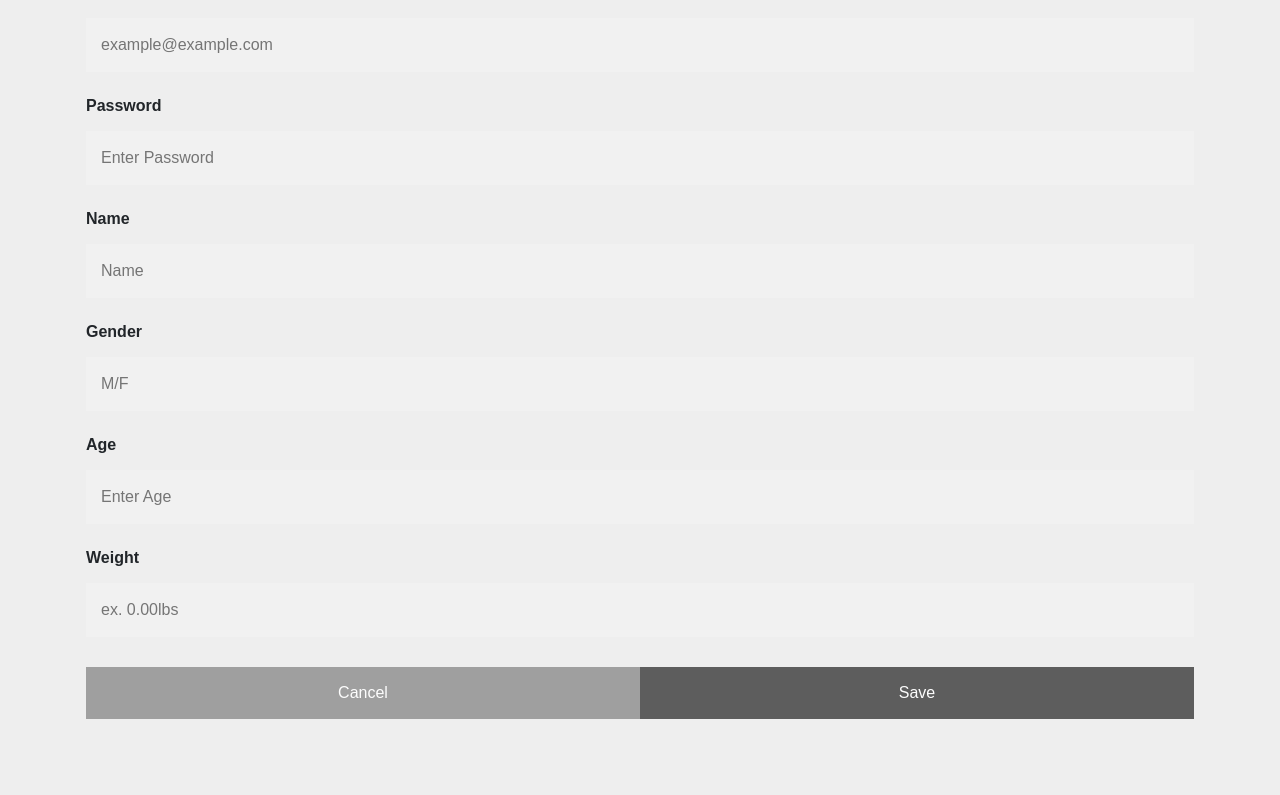
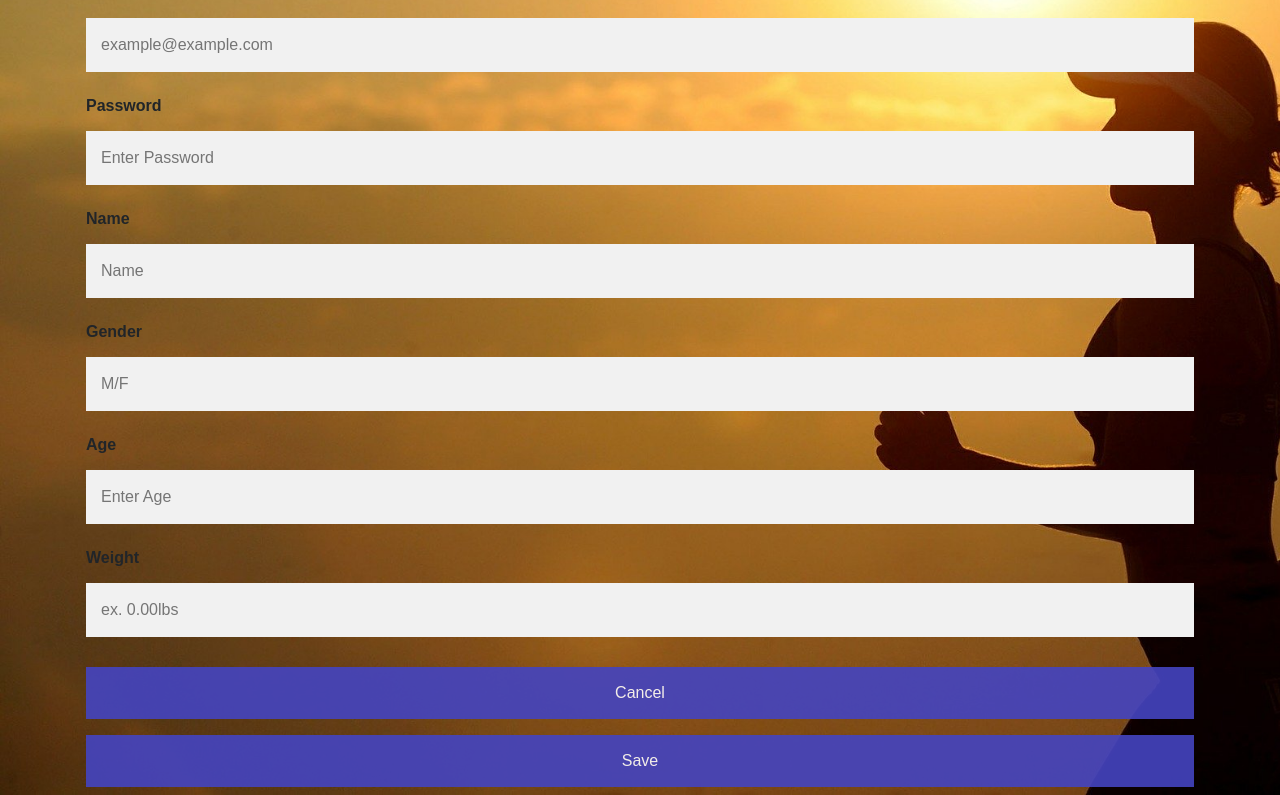
Before and after one commit to eileenreid4657/eileenreid4657-gmail.com, a React (Create React App) app in the folder client/: page /Signup in a window 1280 px wide. Shown: the part 243-1038 px from the top of the page. Before the commit the page ends 970 px from the top, so only its background shows below. Built offline with nearby package versions, Linux system fonts and the light colour scheme.

Commit message:
added styling to the signup, login pages

```diff
--- a/client/src/components/Login/index.css
+++ b/client/src/components/Login/index.css
@@ -14,3 +14,13 @@
     margin-top: 10px;
     margin-bottom: 50px;
 }
+
+.btn {
+  background-color: rgb(68, 68, 192);
+}
+
+body {
+  background-image: url(/running-573762_1920.jpg);
+  background-size: cover;
+  background-repeat: no-repeat;
+}
--- a/client/src/components/Signup/index.css
+++ b/client/src/components/Signup/index.css
@@ -92,3 +92,8 @@ h2 {
 form {
   border: none;
 }
+
+.signupbtn,.cancelbtn{
+  background-color: rgb(68, 68, 192);
+  width: 100%;
+}
--- a/client/src/components/Signup/index.js
+++ b/client/src/components/Signup/index.js
@@ -132,7 +132,7 @@ export default function Signup() {
               required
             />
 
-            <div>
+            <div className="cancelSavebtns">
               <button type="button" className="cancelbtn">
                 Cancel
               </button>
```
Also changed, not shown: client/public/running-573762_1920.jpg (added).
